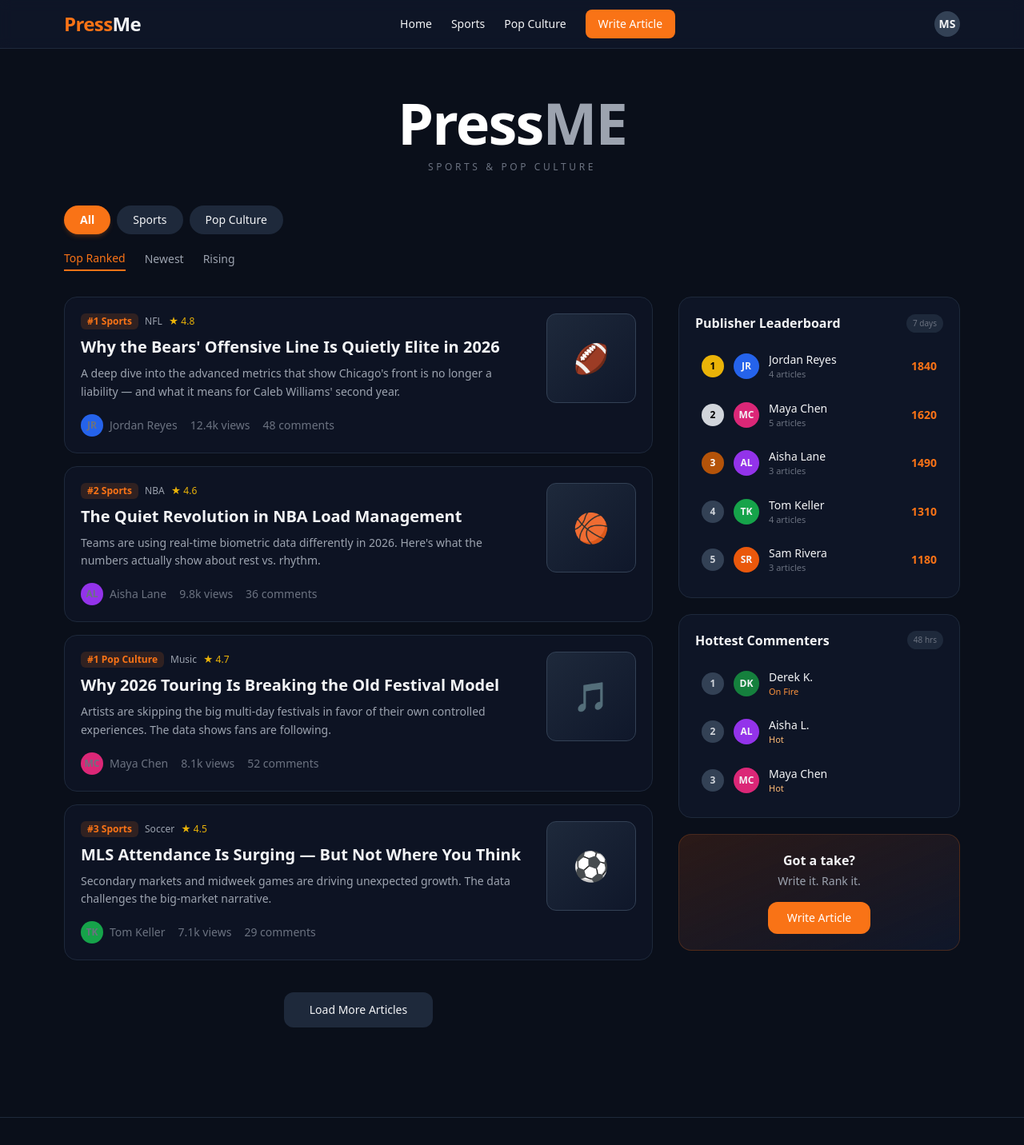
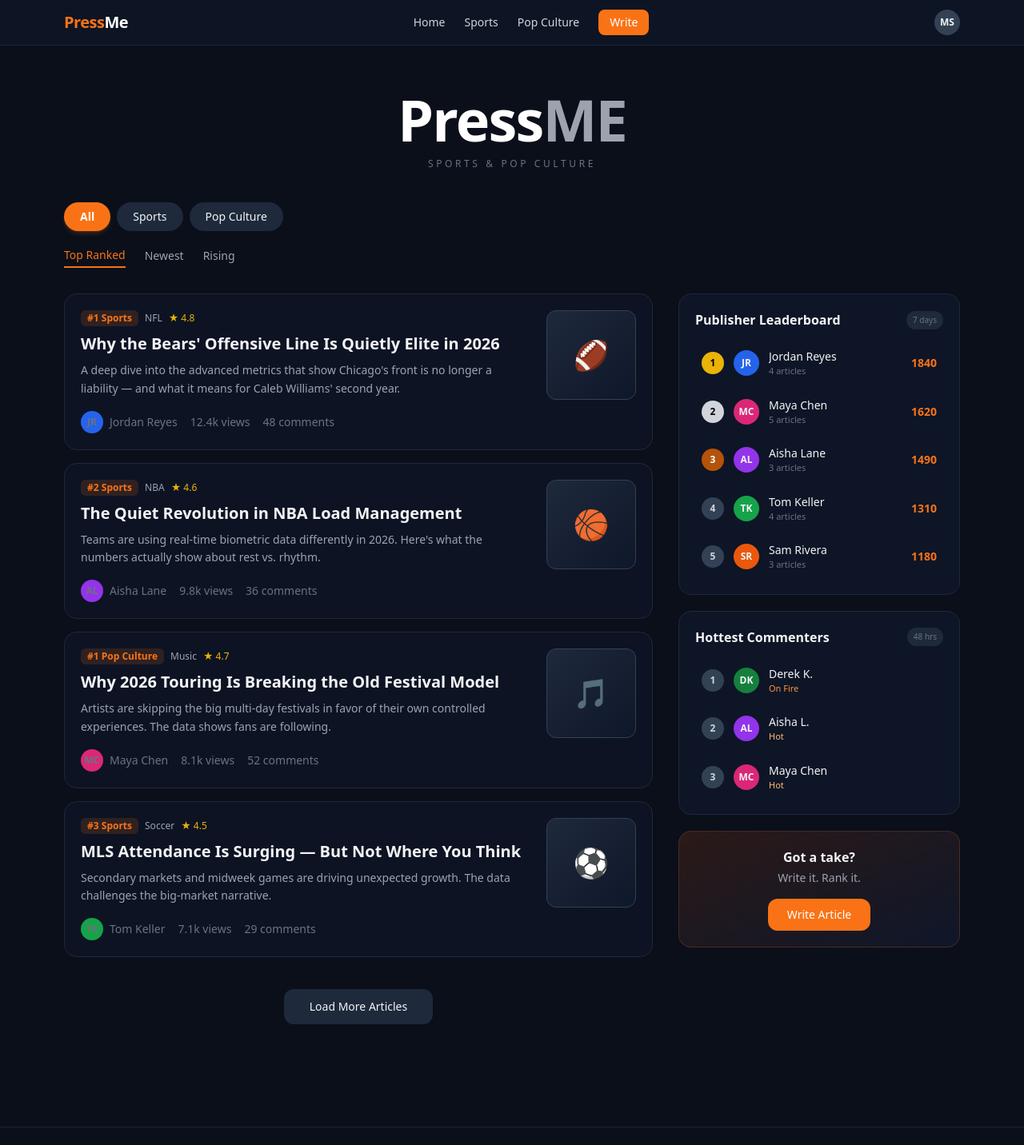
Before and after one commit to sheado44/-4, a Next.js app: page / in a window 1280 px wide. Shown: the top 1432 px of the page at 80% size. Built offline with nearby package versions, Linux system fonts and the light colour scheme.

Commit message:
Refactor layout component for better structure
Updated the layout component to improve navigation and footer structure.

```diff
--- a/src/app/layout.tsx
+++ b/src/app/layout.tsx
@@ -4,7 +4,7 @@ import Link from "next/link";
 
 export const metadata: Metadata = {
   title: "PressMe – Sports & Pop Culture",
-  description: "Public sports and pop culture writing platform. Rankings driven by real engagement.",
+  description: "Public sports and pop culture writing. Rankings driven by real engagement.",
 };
 
 export default function RootLayout({
@@ -15,41 +15,50 @@ export default function RootLayout({
   return (
     <html lang="en">
       <body className="bg-forge-950 text-gray-100 min-h-screen">
-        <nav className="border-b border-forge-800 bg-forge-900/80 backdrop-blur sticky top-0 z-50">
-          <div className="max-w-6xl mx-auto px-4 py-3 flex items-center justify-between">
-            <Link href="/" className="flex items-center gap-2">
-              <span className="text-2xl font-bold tracking-tight">
-                <span className="text-forge-accent">Press</span>Me
-              </span>
+        {/* Nav */}
+        <nav className="border-b border-forge-800/80 bg-forge-900/70 backdrop-blur sticky top-0 z-50">
+          <div className="max-w-6xl mx-auto px-4 h-14 flex items-center justify-between">
+            <Link href="/" className="text-xl font-bold tracking-tight">
+              <span className="text-forge-accent">Press</span>
+              <span className="text-white">Me</span>
             </Link>
+
             <div className="hidden md:flex items-center gap-6 text-sm font-medium">
-              <Link href="/" className="hover:text-forge-accent transition">
+              <Link href="/" className="text-gray-300 hover:text-white transition">
                 Home
               </Link>
-              <Link href="/?section=sports" className="hover:text-forge-accent transition">
+              <Link href="/?section=sports" className="text-gray-300 hover:text-white transition">
                 Sports
               </Link>
-              <Link href="/?section=pop" className="hover:text-forge-accent transition">
+              <Link href="/?section=pop" className="text-gray-300 hover:text-white transition">
                 Pop Culture
               </Link>
-              <Link href="/editor" className="bg-forge-accent hover:bg-forge-accentHover text-white px-4 py-2 rounded-lg transition">
-                Write Article
+              <Link
+                href="/editor"
+                className="bg-forge-accent hover:bg-forge-accentHover text-white px-3.5 py-1.5 rounded-lg transition text-sm"
+              >
+                Write
               </Link>
             </div>
-            <div className="flex items-center gap-3">
-              <Link
-                href="/profile"
-                className="w-8 h-8 rounded-full bg-forge-700 flex items-center justify-center text-sm font-bold"
-              >
-                MS
-              </Link>
-            </div>
+
+            <Link
+              href="/profile"
+              className="w-8 h-8 rounded-full bg-forge-700 hover:bg-forge-600 flex items-center justify-center text-xs font-bold transition"
+            >
+              MS
+            </Link>
           </div>
         </nav>
+
         {children}
-        <footer className="border-t border-forge-800 py-8 text-center text-sm text-gray-500 mt-12">
-          <p>PressMe – Sports & Pop Culture</p>
-          <p className="mt-1">pressme.ai</p>
+
+        {/* Footer */}
+        <footer className="border-t border-forge-800/80 mt-16 py-8">
+          <div className="max-w-6xl mx-auto px-4 text-center text-sm text-gray-500">
+            <p className="font-medium text-gray-400 mb-1">PressMe</p>
+            <p>Sports & Pop Culture</p>
+            <p className="mt-1 text-xs">pressme.ai</p>
+          </div>
         </footer>
       </body>
     </html>
```
